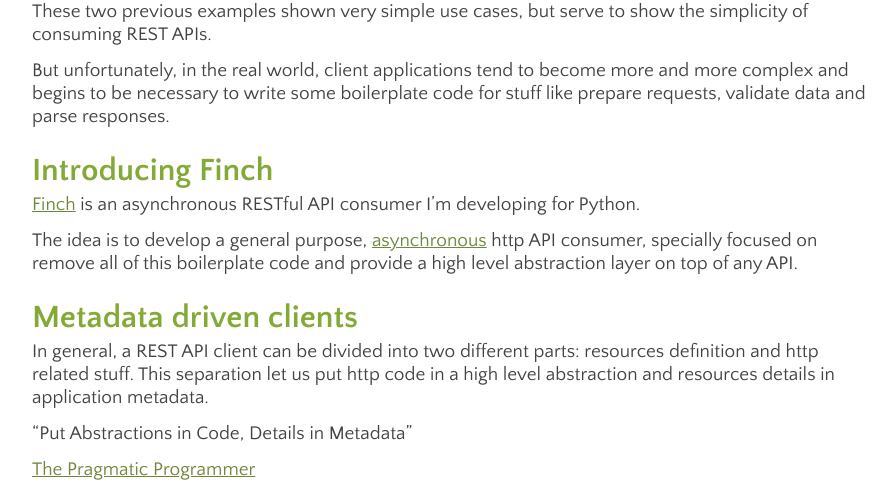
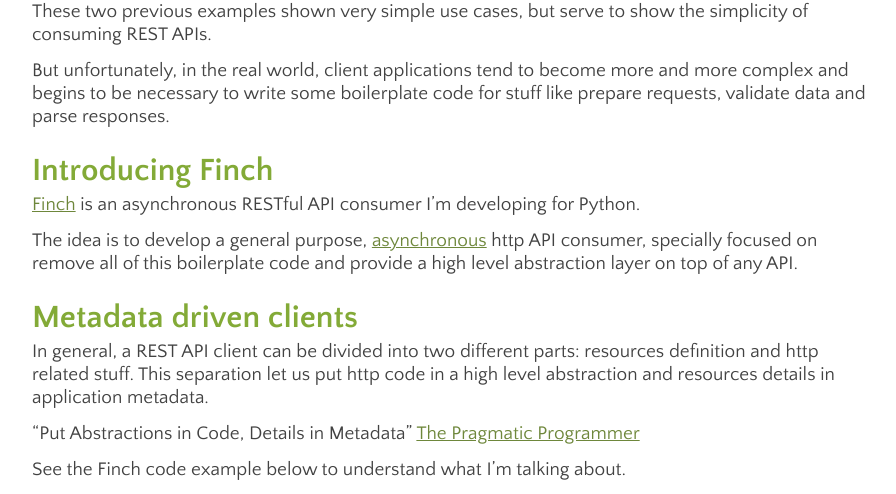
Before and after one commit to jaimegildesagredo/jaimegildesagredo.github.com, a Jekyll site: the page built from _posts/2012-12-21-a-python-restful-api-consumer.markdown, in a window 1280 px wide. Shown: the part 1043-1537 px from the top of the page, without its empty margins (38-934 px from the left). Built offline with Jekyll 4.4.1, drawn with Linux system fonts in a browser that asks for light colours; comment, search, counter and statistics services are not loaded; grey boxes are pictures that could not be loaded.

Commit message:
Fixed blockquote content

```diff
--- a/_posts/2012-12-21-a-python-restful-api-consumer.markdown
+++ b/_posts/2012-12-21-a-python-restful-api-consumer.markdown
@@ -37,9 +37,7 @@
 
 In general, a REST API client can be divided into two different parts: resources definition and http related stuff. This separation let us put http code in a high level abstraction and resources details in application metadata.
 
-> "Put Abstractions in Code, Details in Metadata"
->
-> [The Pragmatic Programmer][pragprog]
+> "Put Abstractions in Code, Details in Metadata" [The Pragmatic Programmer][pragprog]
 
 See the Finch code example below to understand what I'm talking about.
 
```
